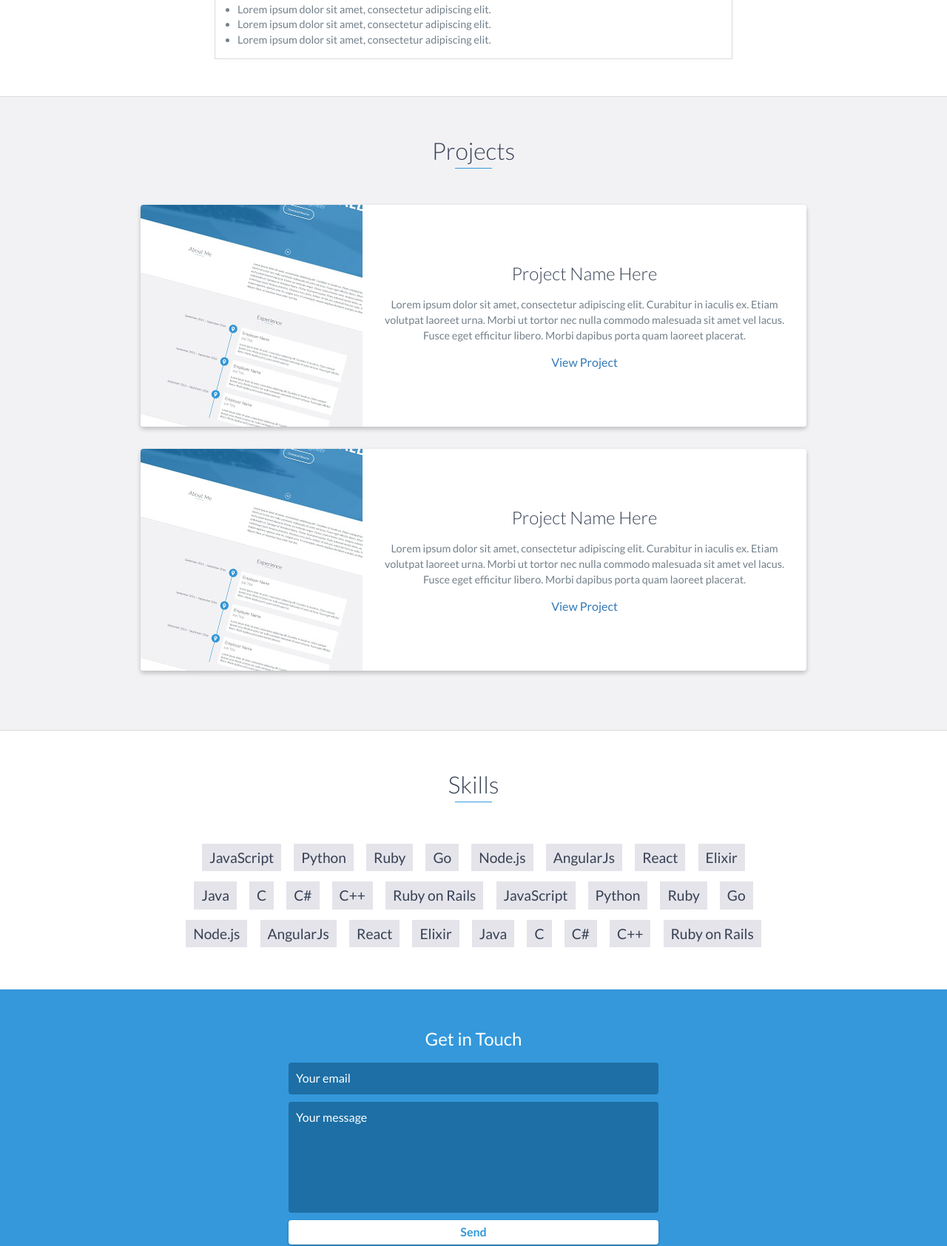
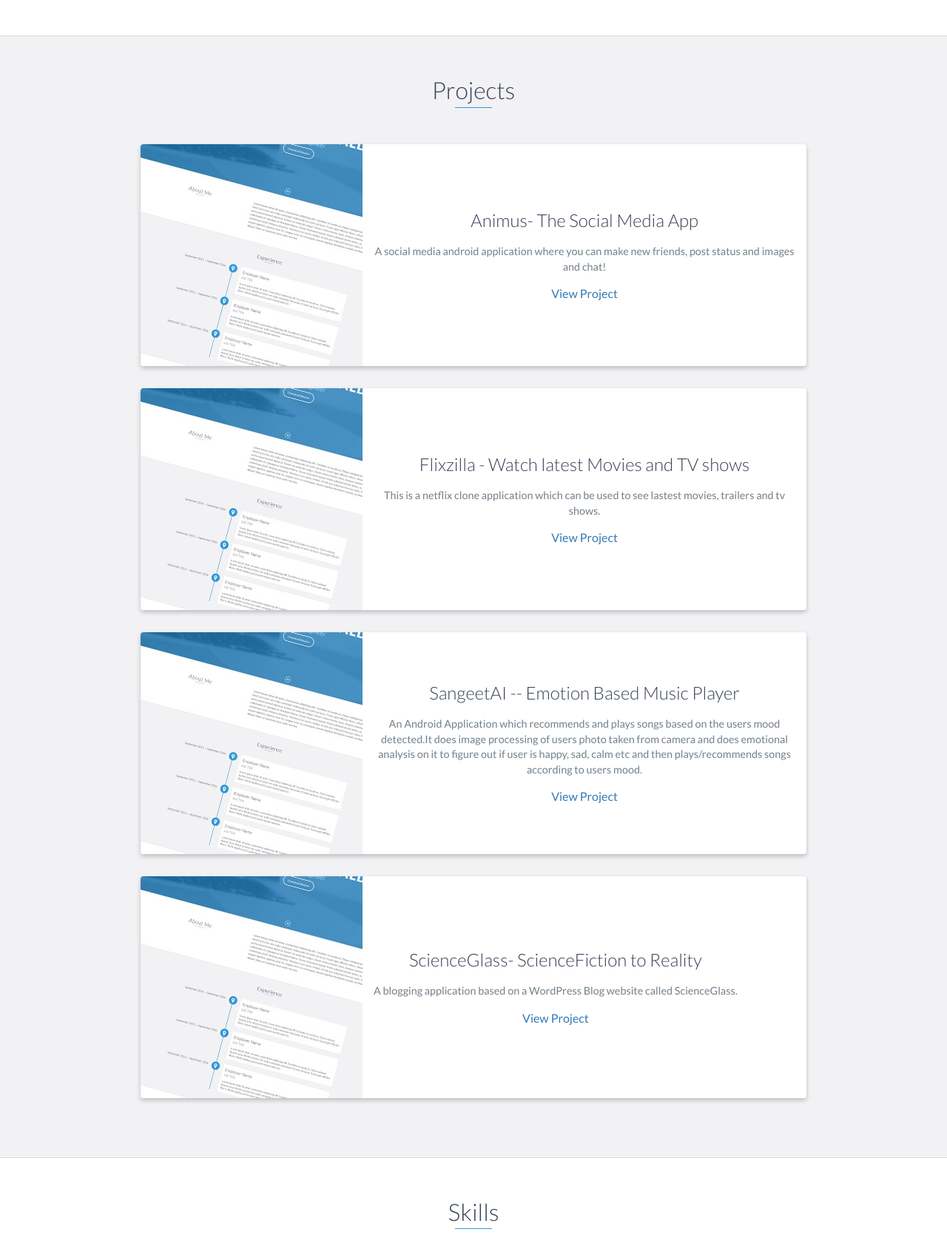
Before and after one commit to s0oraj/Portfolio, a website: page index.html in a window 1280 px wide. Shown: the part 1930-3615 px from the top of the page at 74% size. Drawn offline with nearby package versions, Linux system fonts and the light colour scheme.

Commit message:
Update index.html

```diff
--- a/index.html
+++ b/index.html
@@ -106,8 +106,7 @@
             <span class="education-date">Nov 2021 - July 2024</span>
             <h4>BTECH in Computer Science and Information Technology </h4>
             <p>
-                Lorem ipsum dolor sit amet, consectetur adipiscing elit. Curabitur in iaculis ex. Etiam volutpat laoreet urna. Morbi ut tortor nec nulla commodo malesuada sit amet vel lacus. Fusce eget efficitur libero. Morbi dapibus porta quam laoreet placerat.
-            </p>
+               Coursework: Data Structure, Design and Analysisof Algorithms, Operating System, DBMS, Cloud Computing, Computer Networks </p>
         </div>
         <!-- End .education-block -->
 
@@ -115,17 +114,7 @@
             <h3>Dr. D. Y. Patil School Of Engineering, Polytechnic</h3>
             <span class="education-date">June 2019 - Aug 2021</span>
             <h4>Diploma in Mechanical Engineering</h4>
-            <ul>
-                <li>
-                    Lorem ipsum dolor sit amet, consectetur adipiscing elit.
-                </li>
-                <li>
-                    Lorem ipsum dolor sit amet, consectetur adipiscing elit.
-                </li>
-                <li>
-                    Lorem ipsum dolor sit amet, consectetur adipiscing elit.
-                </li>
-            </ul>
+
         </div>
         <!-- End .education-block -->
     </div>
@@ -135,16 +124,16 @@
         <h2 class="heading">Projects</h2>
         <div class="container">
             <div class="row">
+
                 <div class="project shadow-large">
                     <div class="project-image">
                         <img src="images/project.jpg" />
                     </div>
                     <!-- End .project-image -->
                     <div class="project-info">
-                        <h3>Project Name Here</h3>
+                        <h3>Animus- The Social Media App</h3>
                         <p>
-                            Lorem ipsum dolor sit amet, consectetur adipiscing elit. Curabitur in iaculis ex. Etiam volutpat laoreet urna. Morbi ut tortor nec nulla commodo malesuada sit amet vel lacus. Fusce eget efficitur libero. Morbi dapibus porta quam laoreet placerat.
-                        </p>
+                         A social media android application where you can make new friends, post status and images and chat!  </p>
                         <a href="#">View Project</a>
                     </div>
                     <!-- End .project-info -->
@@ -157,15 +146,47 @@
                     </div>
                     <!-- End .project-image -->
                     <div class="project-info">
-                        <h3>Project Name Here</h3>
+                        <h3>Flixzilla - Watch latest Movies and TV shows</h3>
                         <p>
-                            Lorem ipsum dolor sit amet, consectetur adipiscing elit. Curabitur in iaculis ex. Etiam volutpat laoreet urna. Morbi ut tortor nec nulla commodo malesuada sit amet vel lacus. Fusce eget efficitur libero. Morbi dapibus porta quam laoreet placerat.
-                        </p>
+                           This is a netflix clone application which can be used to see lastest movies, trailers and tv shows.   </p>
                         <a href="#">View Project</a>
                     </div>
                     <!-- End .project-info -->
                 </div>
                 <!-- End .project -->
+
+		      <div class="project shadow-large">
+                    <div class="project-image">
+                        <img src="images/project.jpg" />
+                    </div>
+                    <!-- End .project-image -->
+                    <div class="project-info">
+                        <h3>SangeetAI -- Emotion Based Music Player</h3>
+                        <p>
+                   An Android Application which recommends and plays songs based on the users mood detected.It does image processing of users photo taken from camera and does emotional analysis on it to figure out if user is happy, sad, calm etc and then plays/recommends songs according to users mood.   </p>
+                        <a href="#">View Project</a>
+                    </div>
+                    <!-- End .project-info -->
+                </div>
+                <!-- End .project -->
+
+		       <div class="project shadow-large">
+                    <div class="project-image">
+                        <img src="images/project.jpg" />
+                    </div>
+                    <!-- End .project-image -->
+                    <div class="project-info">
+                        <h3>ScienceGlass- ScienceFiction to Reality</h3>
+                        <p>
+                A blogging application based on a WordPress Blog website called ScienceGlass.	    </p>
+                        <a href="#">View Project</a>
+                    </div>
+                    <!-- End .project-info -->
+                </div>
+                <!-- End .project -->
+
+
+
             </div>
         </div>
     </div>
```
